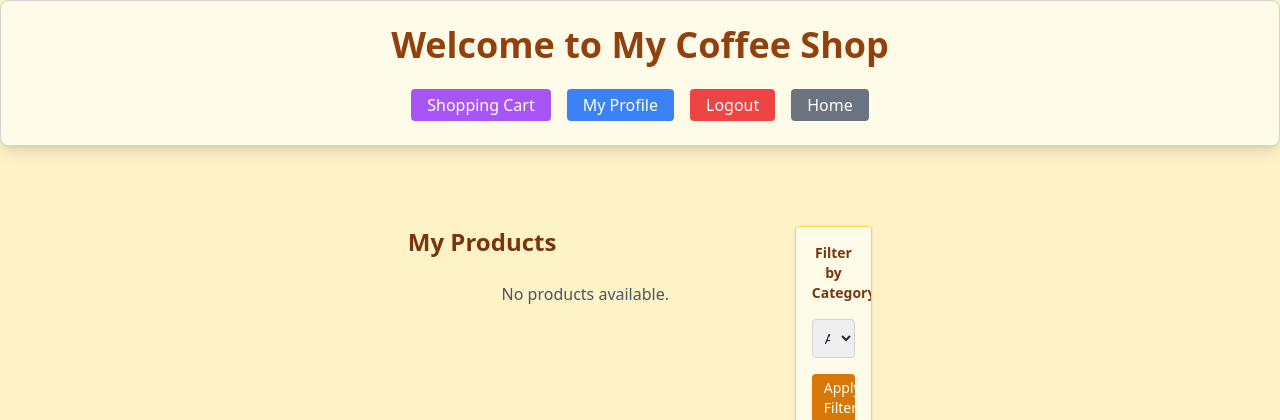
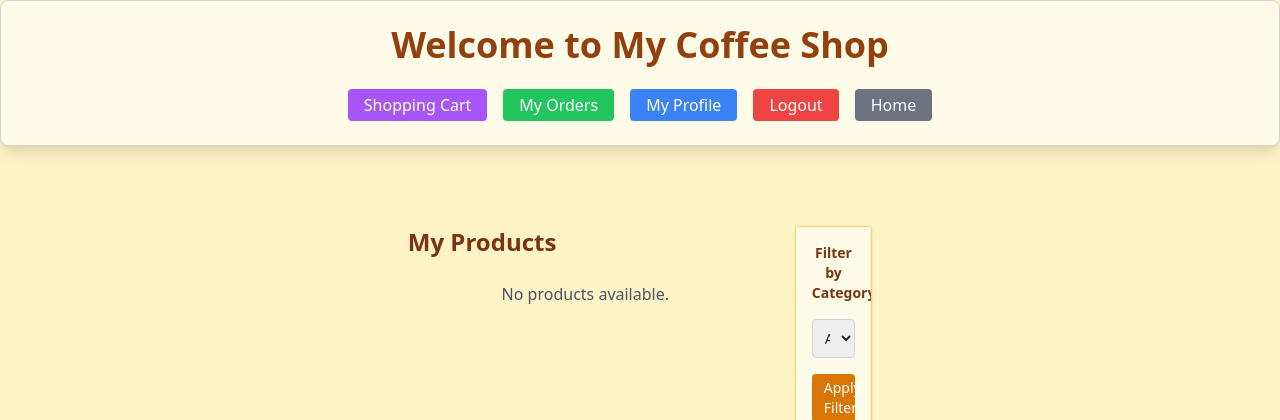
Before and after one commit to firooz-hosseini/CoffeeShop, a Django app: page / in a window 1280 px wide. Shown: the top 420 px of the page. Run offline with Django 5.2, Linux system fonts and the light colour scheme; the visitor is signed in with stand-in values (Sample User, id 1); data that the repository does not hold is empty; parts of the project's set-up code (start-up, migrations or seed data) failed here and were passed over; some libraries are stand-ins or nearby versions.

Commit message:
Add my orders button to the base html

```diff
--- a/templates/base.html
+++ b/templates/base.html
@@ -16,6 +16,7 @@
         <div class="flex flex-wrap justify-center gap-4">
             {% if user.is_authenticated %}
                 <a href="{% url 'order_list' %}" class="bg-purple-500 hover:bg-purple-600 text-white px-4 py-1 rounded">Shopping Cart</a>
+                <a href="{% url 'final_order_list' %}" class="bg-green-500 hover:bg-green-600 text-white px-4 py-1 rounded">My Orders</a>
                 <a href="{% url 'profile' %}" class="bg-blue-500 hover:bg-blue-600 text-white px-4 py-1 rounded">My Profile</a>
                 <form action="{% url 'logout' %}" method="post" class="inline">
                     {% csrf_token %}
--- a/templates/home.html
+++ b/templates/home.html
@@ -50,5 +50,3 @@
     </div>
 </div>
 {% endblock %}
-</body>
-</html>
```
